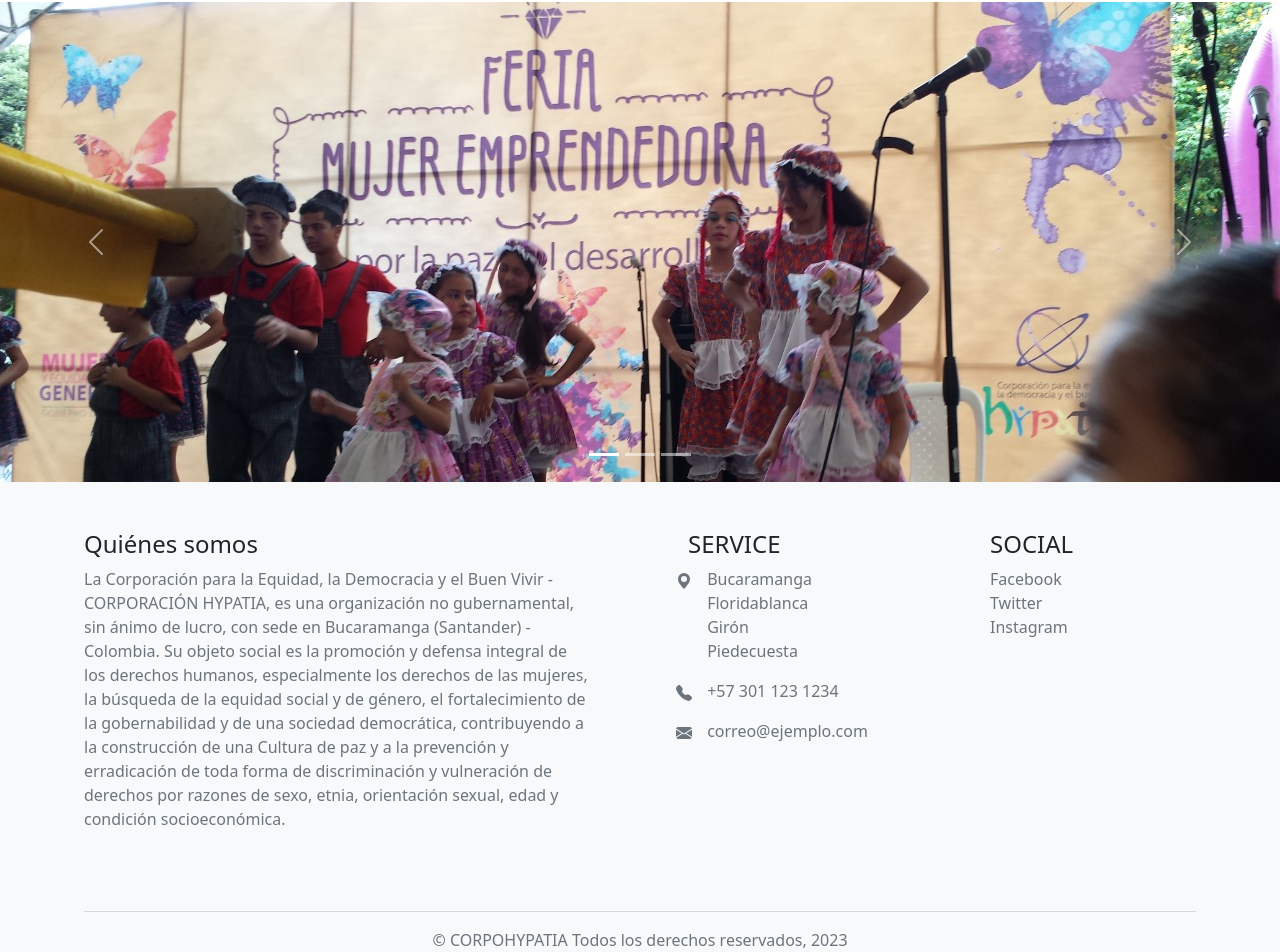
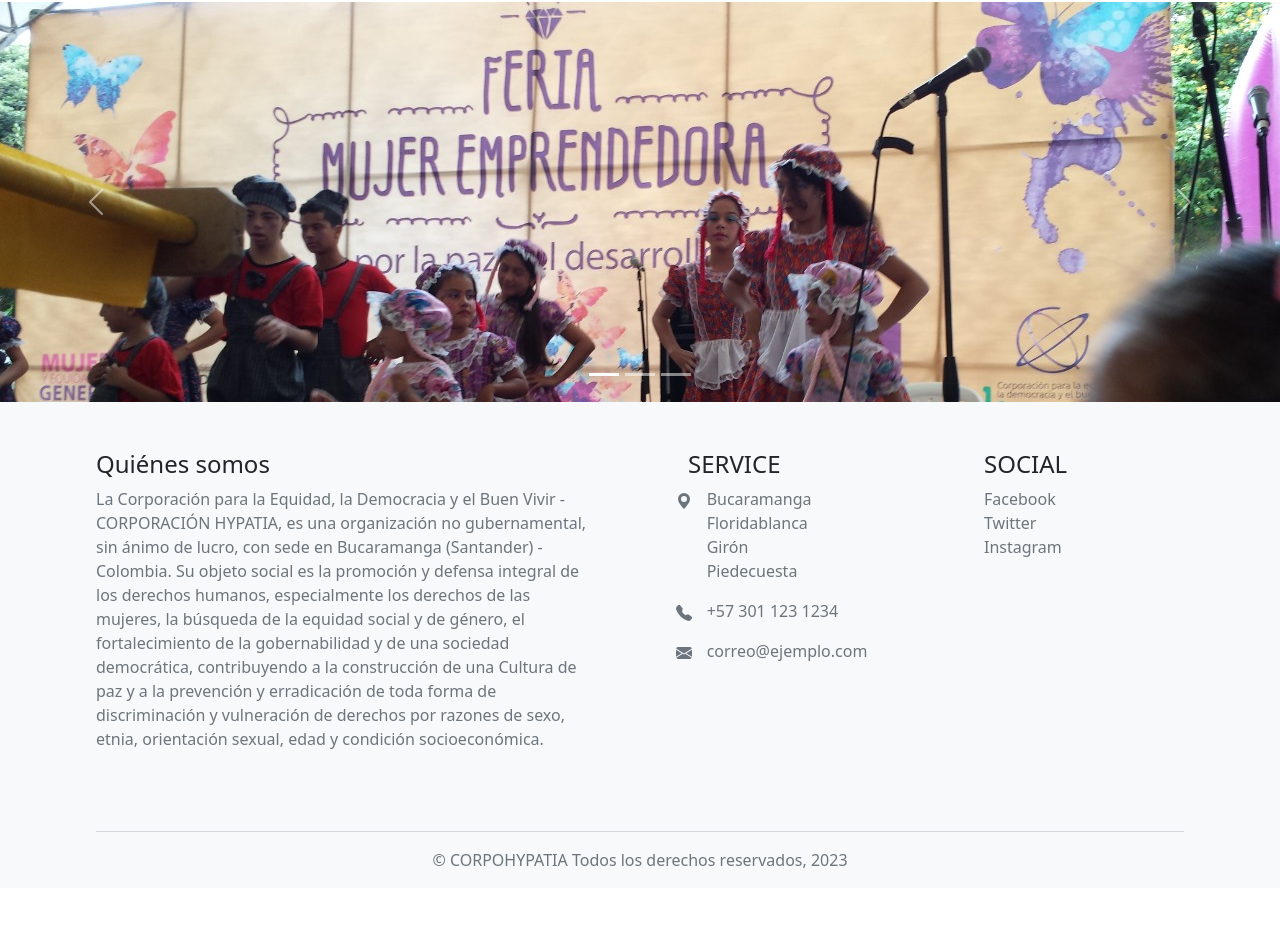
Before and after one commit to programateacademy/5-Corpohypatiapatia-Corpohypatia-Front-end, a React (Create React App) app: page /login in a window 1280 px wide. Shown: the part 162-1114 px from the top of the page. After the commit the page ends 1050 px from the top, so only its background shows below. Built offline with nearby package versions, Linux system fonts and the light colour scheme; the HTML template or start-up script is replaced by a standard one.

Commit message:
remove scroll-x

```diff
--- a/src/components/layouts/footer/Footer.jsx
+++ b/src/components/layouts/footer/Footer.jsx
@@ -4,8 +4,8 @@ function Footer() {
     return (
         <>
             {/* framework bootstrap */}
-            <footer className="bg-light text-muted ">
-                <div className="row p-5">
+            <footer className="bg-light text-muted">
+                <div className="row  m-0 p-5 ">
                     <div className="col-sm-12 col-md-6 col-lg-6 col-xl-6 px-5 ">
                         <h4 className="text-dark">Quiénes somos</h4>
                         <p className="text-justify">La Corporación para la Equidad, la Democracia y el Buen Vivir - CORPORACIÓN HYPATIA, es una organización no             gubernamental, sin ánimo de lucro, con sede en Bucaramanga (Santander) - Colombia.
@@ -50,7 +50,7 @@ function Footer() {
                         <p>Facebook <br />Twitter <br />Instagram</p>
                     </div>
                 </div>
-                <div className="row px-5">
+                <div className="row m-0 px-5">
                     <div className="text-center px-5">
                         <hr />
                         <p>© CORPOHYPATIA Todos los derechos reservados, 2023 </p>
--- a/src/pages/home/home.css
+++ b/src/pages/home/home.css
@@ -1,5 +1,5 @@
 /*home*/
 .carousel-item{
-    max-height: 30rem;
-    background-size: cover;
+    max-height: 400px;
+    background-size: contain;
 }
```
